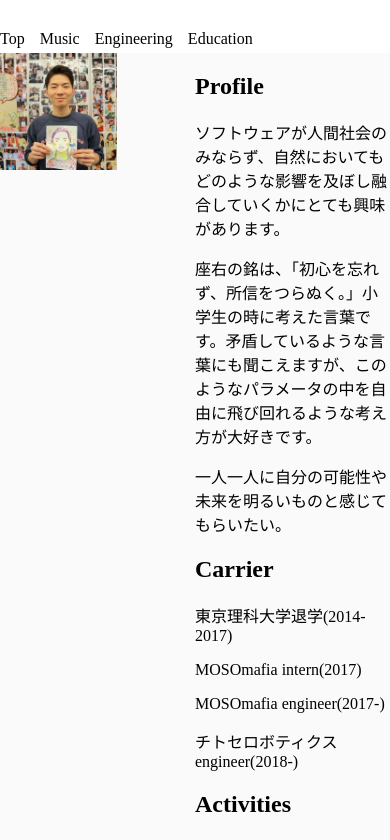
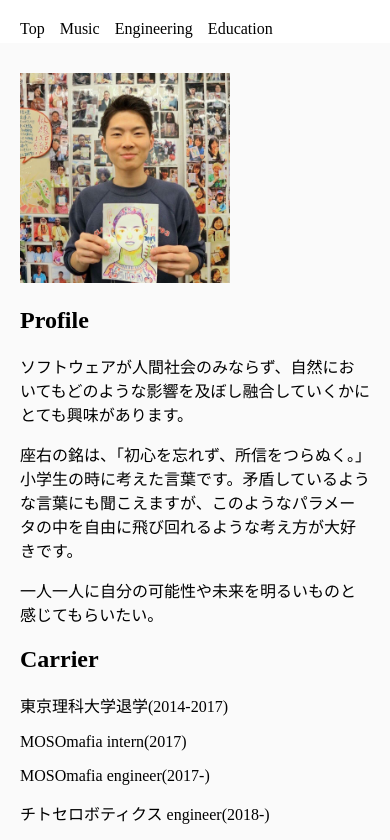
Before and after one commit to masatakashida/my-portfolio, a React app: page / in a window 390 px wide. Shown: the top 840 px of the page. Built offline with nearby package versions, Linux system fonts and the light colour scheme.

Commit message:
TOPページのレスポンシブ対応

```diff
--- a/src/styles/App.scss
+++ b/src/styles/App.scss
@@ -6,11 +6,11 @@
 
   & .header {
     margin-top: 30px;
+    background-color: white;
 
     &-nav {
       margin: 0;
       padding: 0;
-      background-color: white;
       display: flex;
       padding-bottom: 5px;
 
@@ -29,3 +29,16 @@
     // コンテンツ部分全体
   }
 }
+
+@media screen and (max-width:780px) {
+  .app {
+    & .header {
+      margin-top: 20px;
+      margin-bottom: 10px;
+      padding-left: 20px;
+    }
+    & .content {
+      padding: 20px;
+    }
+  }
+}
--- a/src/styles/Profile.scss
+++ b/src/styles/Profile.scss
@@ -15,3 +15,9 @@
 
   }
 }
+
+@media screen and (max-width:780px){
+  .profile {
+    display: block;
+  }
+}
```
Also changed, not shown: 1 other file (tests, documents, lock files or other folders).
